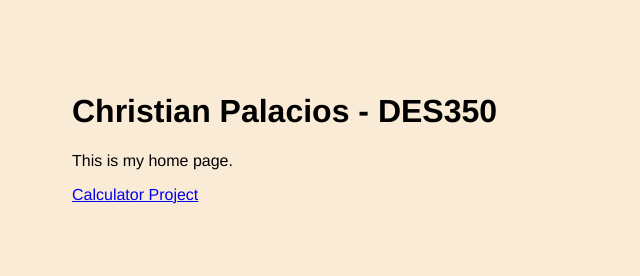
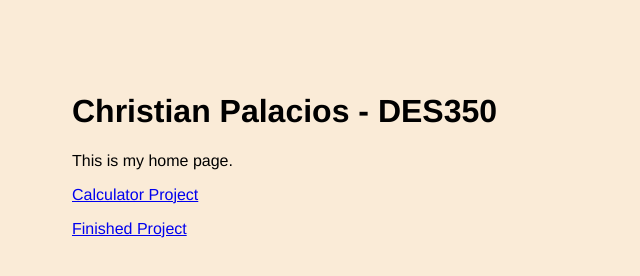
Before and after one commit to cpalacios48/DES350, a plain HTML site: page index.html in a window 1280 px wide. Shown: the whole page, without its empty margins (0-640 px from the left). Drawn offline with Linux system fonts and the light colour scheme.

Commit message:
Add files via upload

```diff
--- a/index.html
+++ b/index.html
@@ -19,5 +19,8 @@
 
 	<p> <a href="https://cpalacios48.github.io/DES350/calculator.html">Calculator Project</a>
 	</p>
+
+	<p> <a href="https://github.com/cpalacios48/DES350/finishedcalculator.html"> Finished Project </a>
+	</p>
 </body>
 </html>
```
